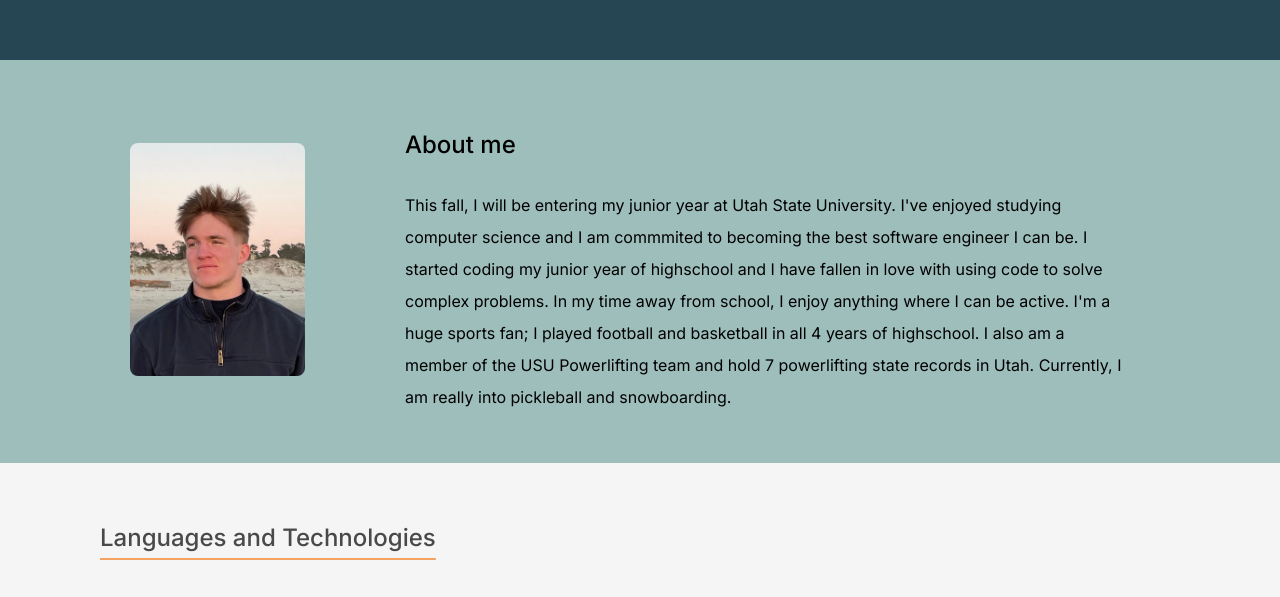
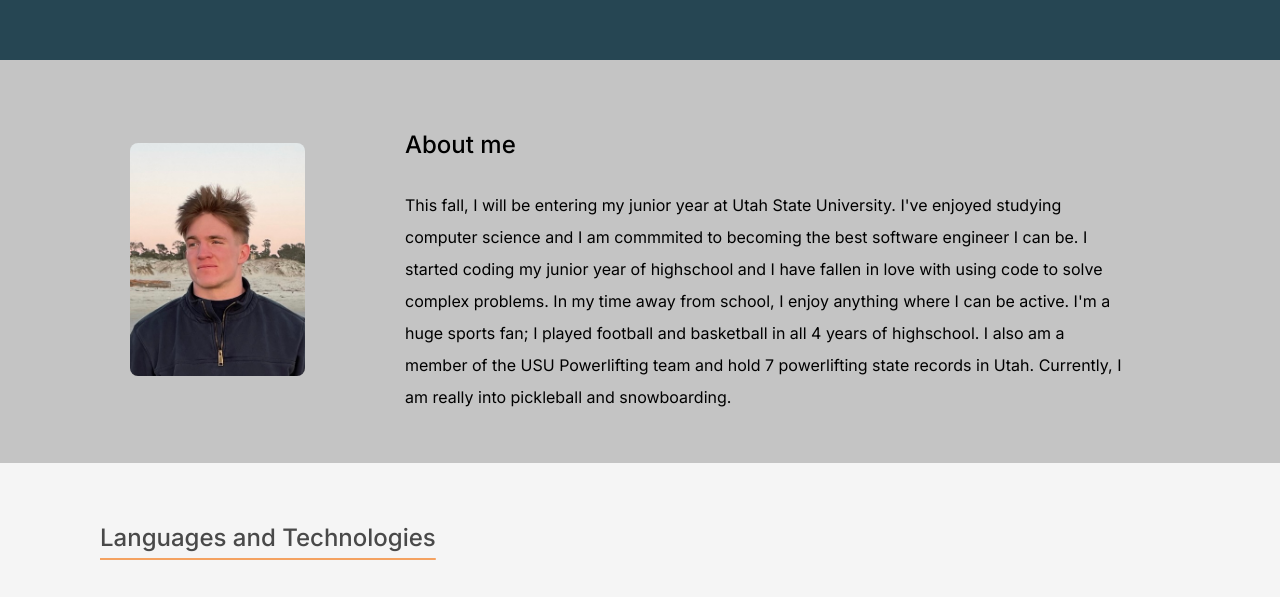
Before and after one commit to jbrijs/Personal-Portfolio-Website, a plain HTML site: page index.html in a window 1280 px wide. Shown: the part 815-1412 px from the top of the page. Drawn offline with nearby package versions, Linux system fonts and the light colour scheme.

Commit message:
changed color variables

```diff
--- a/src/styles.css
+++ b/src/styles.css
@@ -1,9 +1,7 @@
 /* General */
 :root {
   --background: #264653;
-  --primary: #9dbebb;
-  --secondary: #77aca2;
-  --accent: #ba3b46;
+  --primary: #C4C4C4;
   --tertiary: #f4a261;
   --nav-bar-height: 75px;
   --nothing-you-could-do: "Nothing You Could Do", cursive;
@@ -66,7 +64,7 @@ a.tab-tags {
 a.tab-tags:hover {
   text-decoration: underline;
   text-underline-offset: 4px;
-  text-decoration-color: var(--accent);
+  text-decoration-color: var(--tertiary);
 }
 
 .signature {
```
